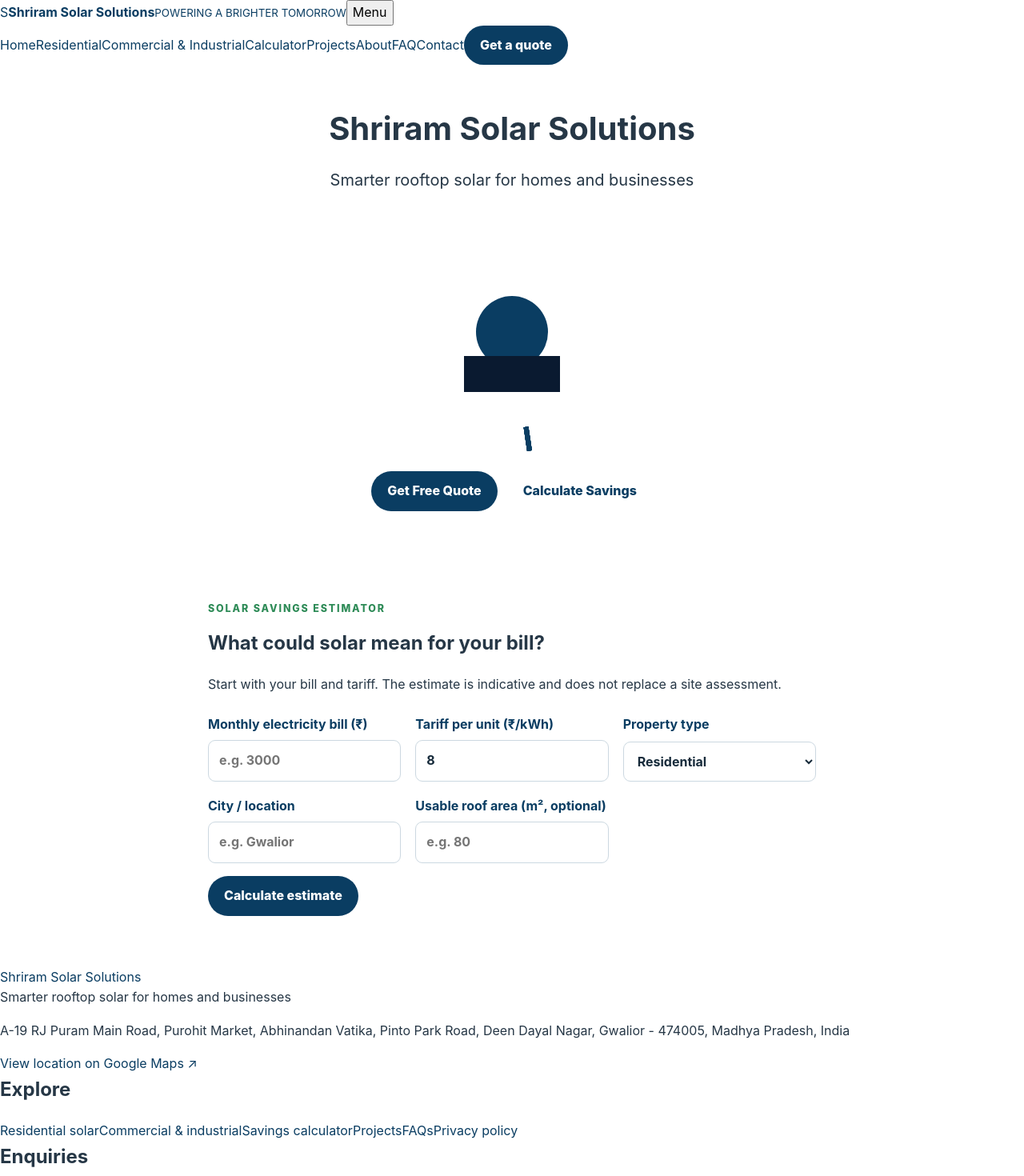
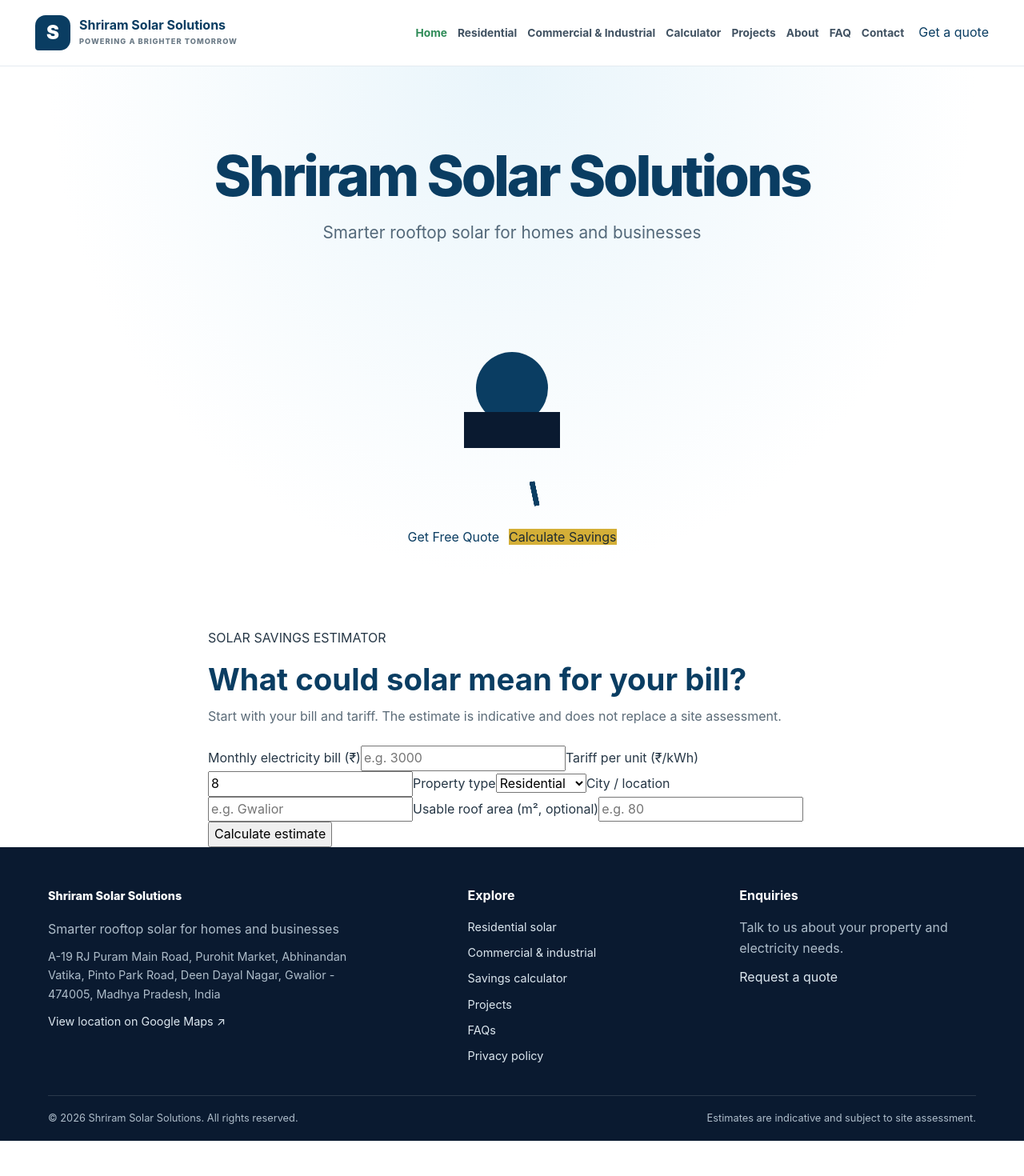
Before and after one commit to dubekriish09/newprot1, a React (Vite) app: page / in a window 1280 px wide. Shown: the top 1470 px of the page at 80% size. After the commit the page ends 1426 px from the top, so only its background shows below. Built offline with nearby package versions, Linux system fonts and the light colour scheme.

Commit message:
Polish Phase 2 layout and contact handling

```diff
--- a/src/styles/pages.css
+++ b/src/styles/pages.css
@@ -1,30 +1,35 @@
-.page-wrap { width: 100%; color: var(--color-text); }
-.page-hero { padding: clamp(44px, 7vw, 88px) 24px 48px; background: linear-gradient(135deg, #f2f8fc 0%, #fff 58%, #fff8df 100%); text-align: center; }
-.eyebrow { color: var(--color-success); font-size: .78rem; font-weight: 800; letter-spacing: .15em; text-transform: uppercase; margin-bottom: 14px; }
-.page-hero h1 { color: var(--color-primary); font-size: clamp(2.15rem, 5vw, 4.1rem); line-height: 1.08; letter-spacing: -.04em; max-width: 920px; margin: 0 auto 20px; }
-.page-intro { max-width: 760px; margin: 0 auto; color: #536273; font-size: 1.1rem; }
-.page-actions { display: flex; justify-content: center; flex-wrap: wrap; gap: 12px; margin-top: 28px; }
-.page-content { max-width: 1160px; margin: 0 auto; padding: clamp(28px, 5vw, 64px) 24px; width: 100%; }
-.feature-grid { display: grid; grid-template-columns: repeat(3, minmax(0, 1fr)); gap: 18px; }
-.feature-card, .contact-card { border: 1px solid #e0e8ee; border-radius: 18px; padding: 26px; background: #fff; box-shadow: 0 12px 30px rgba(10, 45, 72, .05); }
-.feature-card > span { display: inline-block; margin-bottom: 14px; color: var(--color-success); font-size: .85rem; font-weight: 800; }
-.feature-card h2, .contact-card h2, .policy-copy h2 { color: var(--color-primary); margin-bottom: 10px; font-size: 1.25rem; }
-.feature-card p, .contact-card p, .policy-copy p { color: #536273; margin: 8px 0; }
-.feature-card small { display: block; margin-top: 14px; color: #8a5b13; }
-.notice { border-left: 4px solid var(--color-accent); background: #fff9e8; border-radius: 8px; padding: 16px 18px; margin-top: 24px; color: #5c4a1a; }
-.contact-layout { display: grid; grid-template-columns: minmax(0, 1.3fr) minmax(260px, .7fr); gap: 24px; align-items: start; }
-.contact-form { display: grid; gap: 16px; }
-.contact-form label { display: grid; gap: 7px; color: var(--color-primary); font-weight: 700; }
-.contact-form input, .contact-form select, .contact-form textarea { width: 100%; border: 1px solid #ccd8e1; border-radius: 9px; padding: 12px 13px; font: inherit; color: #172b3b; background: #fff; }
-.contact-form input:focus, .contact-form select:focus, .contact-form textarea:focus { outline: 3px solid #d5e8f5; border-color: var(--color-primary); }
-.button { display: inline-flex; align-items: center; justify-content: center; gap: 8px; border: 0; border-radius: 999px; padding: 12px 20px; font-weight: 800; text-decoration: none; }
-.button:hover { text-decoration: none; filter: brightness(.96); }
-.button--primary { background: var(--color-primary); color: #fff; }
-.button--secondary { background: #fff; border: 1px solid #cad8e2; color: var(--color-primary); }
-.faq-list { display: grid; gap: 12px; max-width: 900px; margin: auto; }
-.faq-item { border: 1px solid #dce5ec; border-radius: 12px; padding: 18px 20px; background: #fff; }
-.faq-item summary { color: var(--color-primary); cursor: pointer; font-weight: 800; }
-.faq-item p { margin-top: 12px; color: #536273; }
-.policy-copy { max-width: 850px; margin: auto; }
-.policy-copy h2 { margin-top: 26px; }
-@media (max-width: 760px) { .feature-grid, .contact-layout { grid-template-columns: 1fr; } .page-hero { padding-inline: 18px; } .page-content { padding-inline: 18px; } }
+.site-header { position: sticky; top: 0; z-index: 50; background: rgba(255,255,255,.96); backdrop-filter: blur(14px); border-bottom: 1px solid #e4ebf0; }
+.header-inner { max-width: 1240px; margin: auto; padding: 12px 24px; min-height: 82px; display: flex; align-items: center; justify-content: space-between; gap: 24px; }
+.brand-lockup { display: flex; align-items: center; gap: 11px; color: var(--color-primary); min-width: max-content; }
+.brand-lockup:hover { text-decoration: none; }
+.brand-mark { width: 44px; height: 44px; display: grid; place-items: center; border-radius: 13px 13px 13px 4px; background: var(--color-primary); color: #fff; font-size: 1.5rem; font-weight: 900; }
+.brand-lockup strong { display: block; font-size: 1rem; line-height: 1.2; }
+.brand-lockup small { display: block; margin-top: 4px; font-size: .58rem; letter-spacing: .11em; font-weight: 800; color: #6c7b87; }
+.main-nav { display: flex; align-items: center; justify-content: flex-end; flex-wrap: wrap; gap: 4px 13px; }
+.nav-link { color: #415262; font-size: .86rem; font-weight: 700; padding: 8px 0; white-space: nowrap; }
+.nav-link.active { color: var(--color-success); }
+.nav-quote { margin-left: 5px; white-space: nowrap; }
+.menu-toggle { display: none; background: #fff; border: 1px solid #d6e0e8; border-radius: 9px; padding: 8px 12px; color: var(--color-primary); font-weight: 800; }
+.hero { overflow: hidden; background: radial-gradient(ellipse at 50% 0%, #e9f5fb 0%, #fff 64%); padding: clamp(54px, 8vw, 100px) 24px !important; }
+.hero h1 { max-width: 900px; margin: 0 auto 18px !important; color: var(--color-primary); font-size: clamp(2.4rem, 5.5vw, 4.5rem) !important; line-height: 1.04; letter-spacing: -.045em; font-weight: 850; }
+.hero p { max-width: 740px; margin: 0 auto 28px !important; color: #536879; font-size: clamp(1.05rem, 2vw, 1.3rem) !important; }
+.button--accent { background: var(--color-accent); color: #1f2b31; }
+.calculator-section { background: #fff; }
+.calculator-section > div > h2 { color: var(--color-primary); font-size: clamp(1.8rem, 3vw, 2.5rem); line-height: 1.15; margin-bottom: 12px; }
+.calculator-section > div > p:not(.eyebrow) { color: #5b6b78; }
+.calculator-results > h2 { color: var(--color-primary); margin-bottom: 18px; }
+.contact-form .button { justify-self: start; }
+.whatsapp-float { position: fixed; right: 22px; bottom: 22px; width: 56px; height: 56px; display: grid; place-items: center; color: #fff; background: #20b85a; border-radius: 50%; box-shadow: 0 8px 24px rgba(12, 85, 43, .25); z-index: 80; }
+.whatsapp-float:hover { text-decoration: none; transform: translateY(-2px); }
+.site-footer { margin-top: auto; background: #0a1a30; color: #dce7ef; padding: 48px 24px 0; }
+.footer-inner { max-width: 1160px; margin: auto; display: grid; grid-template-columns: 1.3fr .8fr .8fr; gap: 44px; padding-bottom: 38px; }
+.footer-inner h2 { color: #fff; font-size: 1rem; margin-bottom: 15px; }
+.footer-inner p { color: #aebdca; margin: 10px 0; }
+.footer-inner a { color: #dce7ef; }
+.footer-brand { display: inline-block; color: #fff !important; font-size: 1.3rem; font-weight: 850; margin-bottom: 8px; }
+.footer-address { max-width: 390px; font-size: .9rem; }
+.footer-links { display: grid; gap: 9px; }
+.footer-links a, .footer-inner > div > a:not(.button) { font-size: .9rem; }
+.footer-bottom { border-top: 1px solid rgba(255,255,255,.13); max-width: 1160px; margin: auto; padding: 18px 0; display: flex; justify-content: space-between; gap: 12px; flex-wrap: wrap; font-size: .8rem; color: #aebdca; }
+@media (max-width: 1080px) { .header-inner { flex-wrap: wrap; } .menu-toggle { display: block; margin-left: auto; } .main-nav { display: none; width: 100%; align-items: stretch; flex-direction: column; padding: 12px 0 6px; } .main-nav.is-open { display: flex; } .nav-link { padding: 9px 0; } .nav-quote { align-self: flex-start; margin: 8px 0 0; } }
+@media (max-width: 760px) { .feature-grid, .contact-layout { grid-template-columns: 1fr; } .page-hero { padding-inline: 18px; } .page-content { padding-inline: 18px; } .footer-inner { grid-template-columns: 1fr; gap: 28px; } .footer-bottom { flex-direction: column; } .hero { padding-inline: 18px !important; } }
```
